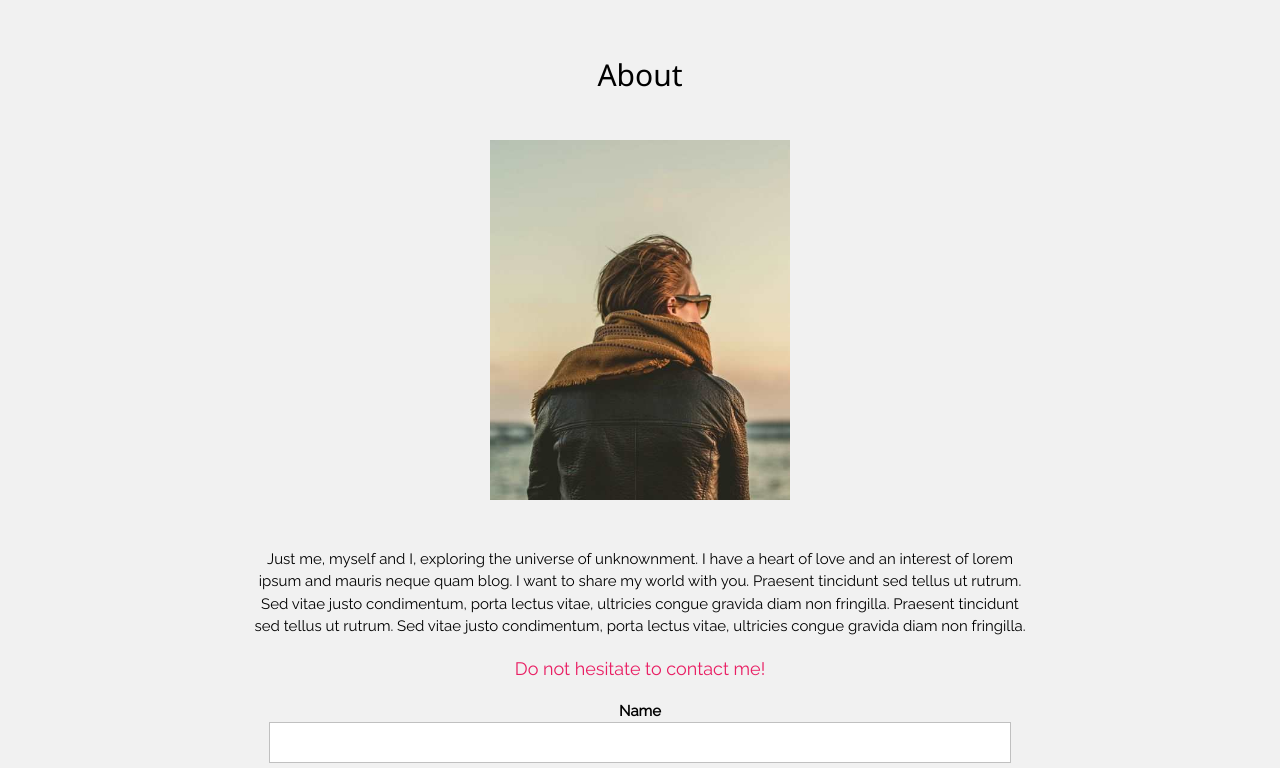
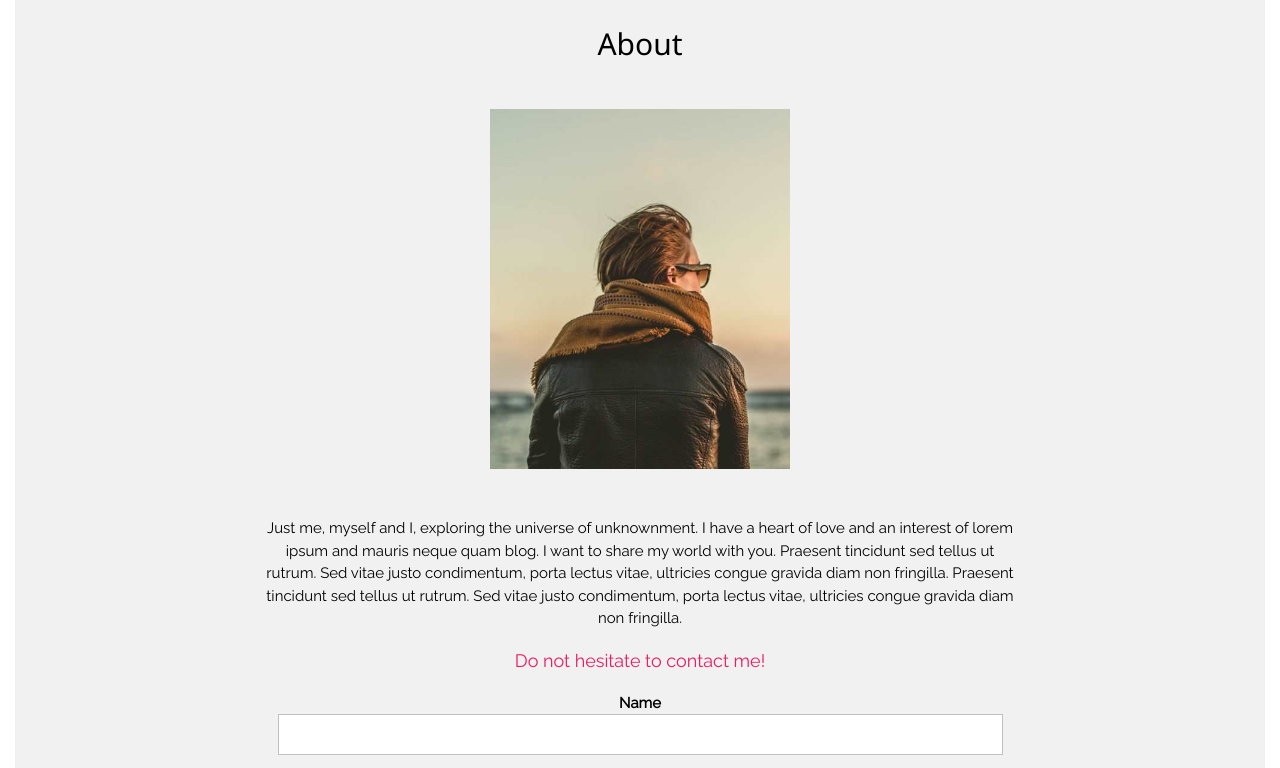
Before and after one commit to Ubaid-raza1/template-3, a plain HTML site: page index.html in a window 1280 px wide. Shown: the part 1398-2166 px from the top of the page. Drawn offline with Linux system fonts and the light colour scheme.

Commit message:
width changes

```diff
--- a/index.html
+++ b/index.html
@@ -14,6 +14,7 @@
     />
   </head>
   <body>
+    <div class="main-container">
     <div class="header">
       <nav>
         <header>
@@ -65,5 +66,6 @@
       </div>
       <div class="footer">Powered by <a href="">w3.css</a></div>
     </div>
+  </div>
   </body>
 </html>
--- a/style.css
+++ b/style.css
@@ -12,6 +12,11 @@ html {
     scroll-behavior: smooth;
 }
 
+/* .main-container {
+    width: 980px;
+    max-width: 100%;
+    margin: auto;
+} */
 
 header {
     padding: 28px;
@@ -176,7 +181,17 @@ label {
     color: #757575;
 }
 
+
 /* media query */
+@media only screen and (max-width: 2300px) {
+
+.main-container{
+    width: 1250PX;
+    max-width: 100%;
+    margin: 0 auto;
+}
+
+}
 @media only screen and (max-width: 600px) {
     .images {
         display: flex;
```
